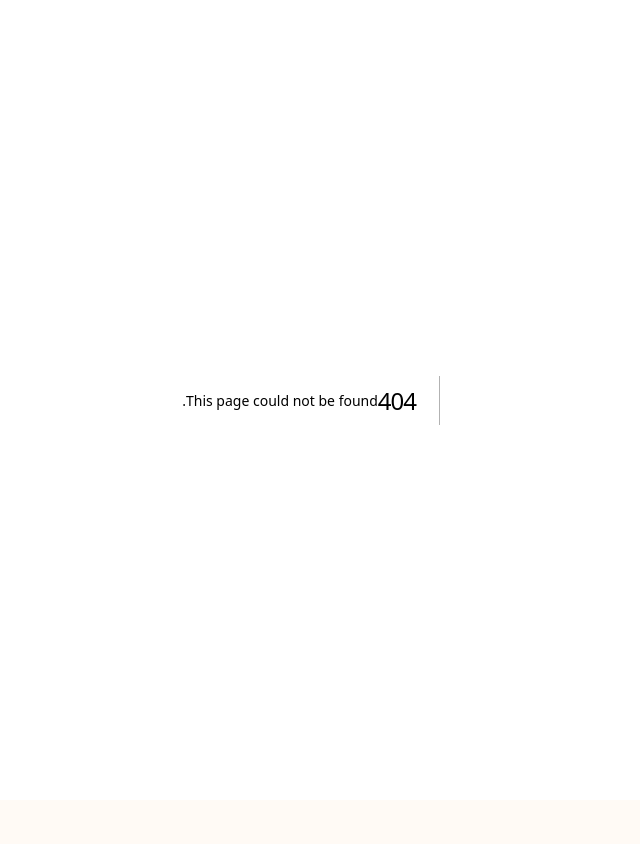
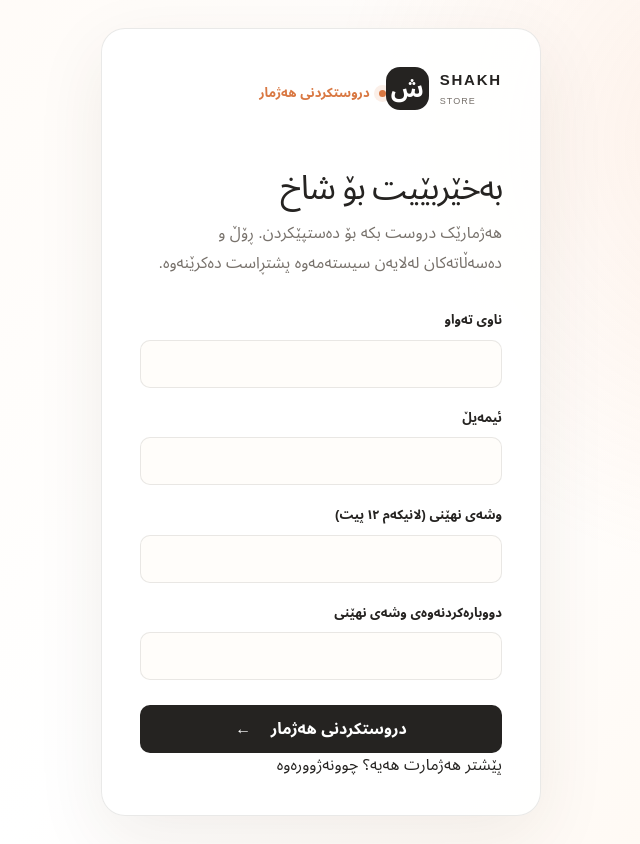
Before and after one commit to sardarwalikhano/shakh2027, a Next.js app: page /signup in a window 1280 px wide. Before the commit this address had no page. Shown: the whole page, without its empty margins (319-959 px from the left). Before the commit the page ends 800 px from the top, so only its background shows below. Built offline with nearby package versions, Linux system fonts and the light colour scheme.

Commit message:
feat: add secure auth flow (app/signup/page.tsx)

```diff
--- /dev/null
+++ b/app/signup/page.tsx
@@ -0,0 +1,37 @@
+import Link from "next/link";
+import { signUp } from "./actions";
+
+type SignupPageProps = {
+  searchParams: Promise<{ error?: string; message?: string }>;
+};
+
+export default async function SignupPage({ searchParams }: SignupPageProps) {
+  const params = await searchParams;
+  return (
+    <main className="auth-page">
+      <section className="auth-panel">
+        <Link className="brand auth-brand" href="/">
+          <span className="brand-mark">ش</span>
+          <span><strong>SHAKH</strong><small>STORE</small></span>
+        </Link>
+        <span className="eyebrow"><i /> دروستکردنی هەژمار</span>
+        <h1 className="auth-title">بەخێربێیت بۆ شاخ</h1>
+        <p className="auth-description">هەژمارێک دروست بکە بۆ دەستپێکردن. ڕۆڵ و دەسەڵاتەکان لەلایەن سیستەمەوە پشتڕاست دەکرێنەوە.</p>
+        {params.error && <p className="form-error" role="alert">زانیارییەکان پشتڕاست بکەرەوە و دووبارە هەوڵ بدەرەوە.</p>}
+        {params.message === "check-email" && <p className="form-success" role="status">ئیمەیڵی پشتڕاستکردنەوە نێردراوە. بۆ چالاککردنی هەژمارەکەت ئیمەیڵەکەت بپشکنە.</p>}
+        <form action={signUp} className="auth-form">
+          <label htmlFor="fullName">ناوی تەواو</label>
+          <input id="fullName" name="fullName" type="text" autoComplete="name" required minLength={2} maxLength={120} />
+          <label htmlFor="email">ئیمەیڵ</label>
+          <input id="email" name="email" type="email" autoComplete="email" required maxLength={254} />
+          <label htmlFor="password">وشەی نهێنی (لانیکەم ١٢ پیت)</label>
+          <input id="password" name="password" type="password" autoComplete="new-password" required minLength={12} maxLength={128} />
+          <label htmlFor="passwordConfirmation">دووبارەکردنەوەی وشەی نهێنی</label>
+          <input id="passwordConfirmation" name="passwordConfirmation" type="password" autoComplete="new-password" required minLength={12} maxLength={128} />
+          <button type="submit">دروستکردنی هەژمار <span>←</span></button>
+        </form>
+        <p className="auth-footnote">پێشتر هەژمارت هەیە؟ <Link href="/login">چوونەژوورەوە</Link></p>
+      </section>
+    </main>
+  );
+}
```
